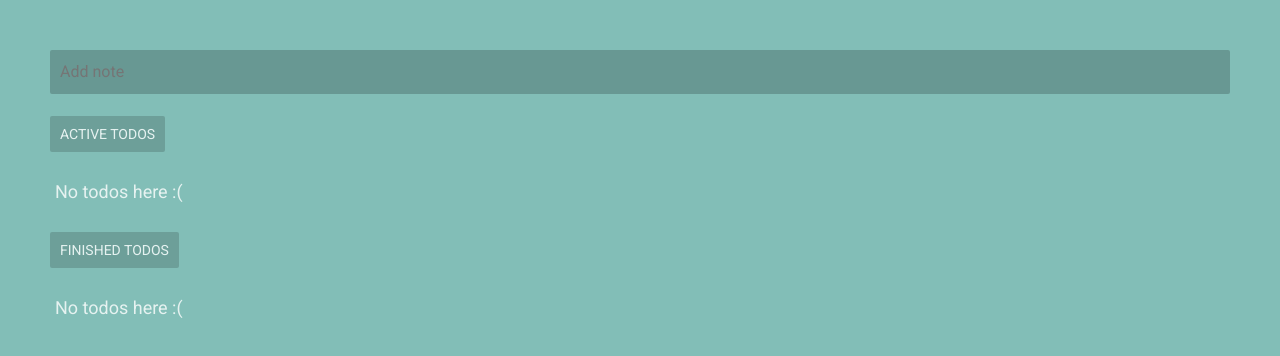
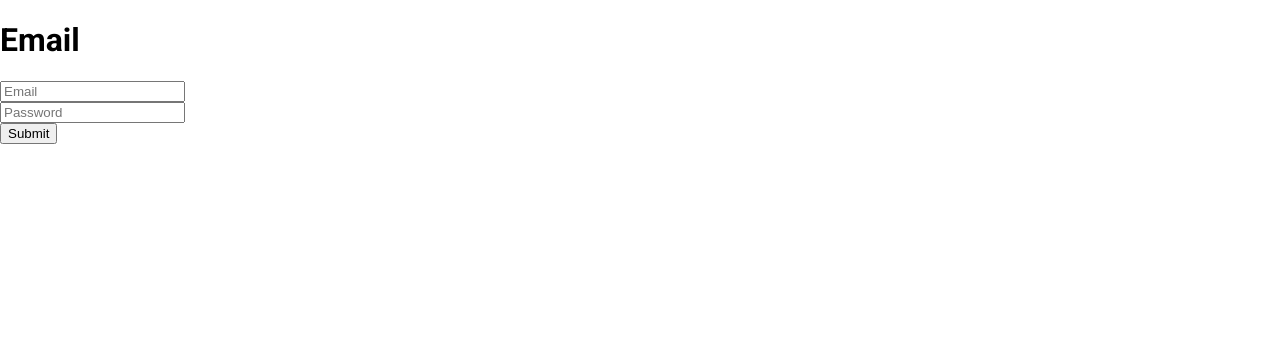
Before and after one commit to RuslanKhabibullin/react_redux_todo, a React (Create React App) app: page /login in a window 1280 px wide. Shown: the top 356 px of the page. Built offline with nearby package versions, Linux system fonts and the light colour scheme.

Commit message:
add base routing

```diff
--- a/package.json
+++ b/package.json
@@ -8,6 +8,7 @@
     "react": "^16.9.0",
     "react-dom": "^16.9.0",
     "react-redux": "^7.1.0",
+    "react-router-dom": "^5.1.2",
     "react-scripts": "3.1.0",
     "redux": "^4.0.4",
     "redux-thunk": "^2.3.0"
--- /dev/null
+++ b/src/actions/userActions.js
@@ -0,0 +1,12 @@
+import { USER_SIGN_IN, USER_SIGN_OUT } from "../constants"
+
+export function signIn({ email, password }) {
+  return {
+    type: USER_SIGN_IN,
+    payload: { email, password }
+  }
+}
+
+export function signOut() {
+  return { type: USER_SIGN_OUT }
+}
--- a/src/components/App.js
+++ b/src/components/App.js
@@ -1,8 +1,23 @@
 import React from "react";
+import { Switch, Route, BrowserRouter as Router } from "react-router-dom"
 import Dashboard from "./Dashboard"
+import Navigation from "./Navigation"
+import Login from "./Login"
+import Logout from "./Logout"
 
 function App() {
-  return <Dashboard />
+  return (
+    <Router>
+      <header>
+        <Navigation />
+      </header>
+      <Switch>
+        <Route exact path="/" component={Dashboard} />
+        <Route path="/login" component={Login} />
+        <Route path="/logout" component={Logout} />
+      </Switch>
+    </Router>
+  )
 }
 
 export default App;
--- a/src/components/Dashboard/index.js
+++ b/src/components/Dashboard/index.js
@@ -6,10 +6,12 @@ import DashboardNoteItem from "../DashboardNoteItem"
 import NewDashboardNoteItem from "../NewDashboardNoteItem"
 import "./Dashboard.css"
 import { mapToArray } from "../../helpers"
+import { Redirect } from 'react-router-dom'
 
 class Dashboard extends Component {
   static propTypes = {
-    notes: PropTypes.array
+    notes: PropTypes.array,
+    signedIn: PropTypes.bool.isRequired
   }
 
   state = {
@@ -39,6 +41,9 @@ class Dashboard extends Component {
 
   render() {
     const { openedNoteId } = this.state
+    const { signedIn } = this.props
+
+    if (!signedIn) return <Redirect to="/login" />
 
     return (
       <section className="dashboard">
@@ -56,5 +61,6 @@ class Dashboard extends Component {
 }
 
 export default connect(state => ({
+  signedIn: state.user.authentication.loaded,
   todos: mapToArray(state.notes.entities)
 }))(Dashboard)
--- /dev/null
+++ b/src/components/Login/index.js
@@ -0,0 +1,106 @@
+import React, { Component } from 'react'
+import PropTypes from 'prop-types'
+import { connect } from 'react-redux'
+import { signIn } from '../../actions/userActions'
+import { Redirect } from 'react-router-dom'
+import { emailValidations, passwordValidations } from '../../validations'
+import { isUndefined, inputInvalidate } from "../../helpers"
+
+class Login extends Component {
+  static propTypes = {
+    signedIn: PropTypes.bool.isRequired,
+    signIn: PropTypes.func.isRequired,
+  }
+
+  static formErrorConfig = {
+    email: emailValidations,
+    password: passwordValidations
+  }
+
+  state = {
+    email: '',
+    password: '',
+    formErrors: {}
+  }
+
+    // Input handlers
+    onInputChange = (attributeName) => (ev) => {
+      ev.preventDefault()
+      const value = ev.target.value
+      const { formErrors } = this.state
+
+      this.setState({
+        [attributeName]: value,
+        formErrors: { ...formErrors, ...inputInvalidate(attributeName, value, Login.formErrorConfig) }
+      })
+    }
+
+    formValid = () => {
+      const { formErrors } = this.state
+      const invalidAttrubte = Object.entries(formErrors).find(([_name, errors]) => errors.length > 0)
+      return isUndefined(invalidAttrubte)
+    }
+
+    currentInputErrors = (attributeName) => {
+      const { formErrors } = this.state
+      if (!formErrors[attributeName] || formErrors[attributeName].length === 0) return null
+
+      return <span className="note__error-message">{formErrors[attributeName][0]}</span>
+    }
+
+  handleSubmit = ev => {
+    ev.preventDefault()
+    const { email, password } = this.state
+    if (this.formValid()) this.props.signIn(email, password)
+  }
+
+  render() {
+    const { email, password } = this.state
+    if (this.props.signedIn) return <Redirect to="/" />
+    return (
+      <div>
+        <div className="center login_form">
+          <h1>Email</h1>
+          <form onSubmit={this.handleSubmit}>
+            <div className="input_block">
+              <input
+                type="text"
+                name="email"
+                value={email}
+                onChange={this.onInputChange("email")}
+                placeholder="Email"
+              />
+              { this.currentInputErrors("email") }
+            </div>
+            <div className="input_block">
+              <input
+                type="password"
+                name="password"
+                value={password}
+                onChange={this.onInputChange("password")}
+                placeholder="Password"
+              />
+              { this.currentInputErrors("password") }
+            </div>
+            <input type="submit" className="input_button" />
+          </form>
+        </div>
+      </div>
+    )
+  }
+}
+
+const mapStateToProps = ({ user }) => {
+  return { signedIn: user.authentication.loaded }
+}
+
+const mapDispatchToProps = dispatch => {
+  return {
+    signIn: (email, password) => dispatch(signIn({ email, password })),
+  }
+}
+
+export default connect(
+  mapStateToProps,
+  mapDispatchToProps
+)(Login)
--- /dev/null
+++ b/src/components/Logout/index.js
@@ -0,0 +1,20 @@
+import React from "react"
+import PropTypes from "prop-types"
+import { Redirect } from "react-router-dom"
+import { connect} from "react-redux"
+import { signOut } from '../../actions/userActions'
+
+function Logout({ signOut }) {
+  signOut()
+  return <Redirect to="/login" />
+}
+
+Logout.propTypes = {
+  signOut: PropTypes.func.isRequired
+}
+
+const mapDispatchToProps = dispatch => {
+  return { signOut: () => dispatch(signOut()) }
+}
+
+export default connect(null, mapDispatchToProps)(Logout)
--- /dev/null
+++ b/src/components/Navigation/index.js
@@ -0,0 +1,19 @@
+import React from "react"
+import PropTypes from "prop-types"
+import { connect } from "react-redux"
+import { NavLink } from "react-router-dom"
+
+function Navigation({ signedIn }) {
+  if (signedIn) return <NavLink to="/logout">Выйти</NavLink>
+  return null
+}
+
+Navigation.propTypes = {
+  signedIn: PropTypes.bool.isRequired
+}
+
+const mapStateToProps = ({ user }) => {
+  return { signedIn: user.authentication.loaded }
+}
+
+export default connect(mapStateToProps)(Navigation)
--- a/src/constants.js
+++ b/src/constants.js
@@ -1,2 +1,12 @@
 export const UPDATE_NOTE = "UPDATE_NOTE"
 export const CREATE_NOTE = "CREATE_NOTE"
+export const FETCH_NOTES = "FETCH_NOTES"
+export const USER_SIGN_IN = "USER_SIGN_IN"
+export const USER_SIGN_OUT = "USER_SIGN_OUT"
+export const START = "_START"
+export const SUCCESS = "_SUCCESS"
+export const FAIL = "_FAIL"
+export const DEFAULT_REQUEST_HEADERS = {
+  Accept: 'application/json',
+  'Content-Type': 'application/json'
+}
--- a/src/reducers/index.js
+++ b/src/reducers/index.js
@@ -1,6 +1,8 @@
 import notesReducer from "./notes"
+import userReducer from "./user"
 import { combineReducers } from "redux"
 
 export const rootReducer = combineReducers({
-  notes: notesReducer
+  notes: notesReducer,
+  user: userReducer
 })
--- /dev/null
+++ b/src/reducers/user.js
@@ -0,0 +1,38 @@
+import { Record } from "immutable"
+import { USER_SIGN_OUT, USER_SIGN_IN } from "../constants"
+
+const userId = window.localStorage.getItem("userId")
+const UserRecord = new Record({
+  id: userId ? userId : undefined,
+  email: undefined,
+  loaded: false,
+  loading: false
+})
+const AuthRecord = new Record({
+  loading: false,
+  loaded: userId ? true : false
+})
+const ReducerState = new Record({
+  user: new UserRecord(),
+  authentication: new AuthRecord(),
+  error: ""
+})
+const defaultState = new ReducerState()
+
+export default (state = defaultState, action) => {
+  const { type, payload } = action
+  switch (type) {
+    case USER_SIGN_IN:
+      window.localStorage.setItem("userId", 1)
+      return state
+        .set("authentication", new AuthRecord({ loading: false, loaded: true }))
+        .set("user", new UserRecord({ id: 1, email: payload.email, loaded: true, loading: false }))
+    case USER_SIGN_OUT:
+      window.localStorage.removeItem("userId")
+      return state
+        .set("authentication", new AuthRecord({ loaded: false, loadind: false }))
+        .set("user", new UserRecord({ id: undefined, email: undefined, loaded: false, loading: false }))
+    default:
+      return state
+  }
+}
--- a/src/validations.js
+++ b/src/validations.js
@@ -1,5 +1,19 @@
+const EMAIL_REGEXP = /^(([^<>()[\]\\.,;:\s@"]+(\.[^<>()[\]\\.,;:\s@"]+)*)|(".+"))@((\[[0-9]{1,3}\.[0-9]{1,3}\.[0-9]{1,3}\.[0-9]{1,3}\])|(([a-zA-Z\-0-9]+\.)+[a-zA-Z]{2,}))$/
+
 export const titleValidations = [
 {
   message: "Should have more than 3 symbols",
-  logic: (value) => value && value.length > 3,
+  logic: (value) => value && value.length > 3
 }]
+export const emailValidations = [
+  {
+    message: "Should have valid email address",
+    logic: (value) => value && EMAIL_REGEXP.test(value)
+  }
+]
+export const passwordValidations = [
+  {
+    message: "Should have more than 7 symbols",
+    logic: (value) => value && value.length > 7
+  }
+]
```
Also changed, not shown: 1 other file (tests, documents, lock files or other folders).
